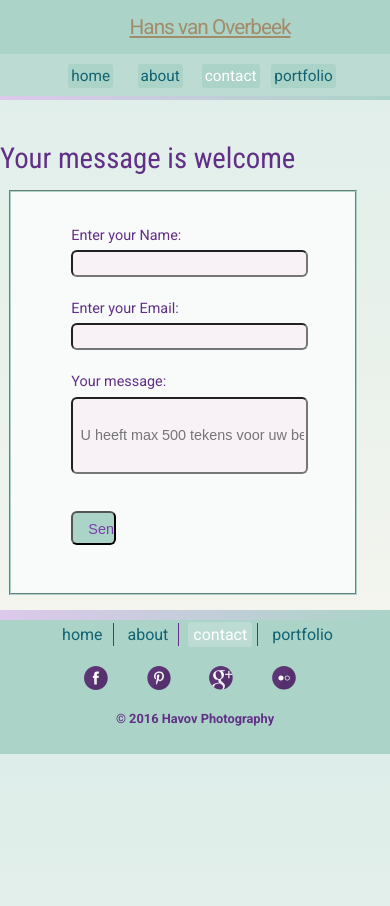
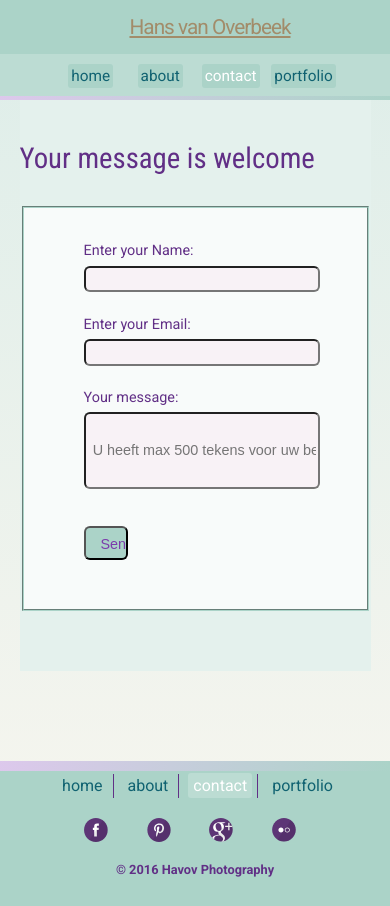
Before and after one commit to hansvanoverbeek/photoblog, a Jekyll site: the page built from contact.md, in a window 390 px wide. Built offline with Jekyll 4.4.1, drawn with Linux system fonts in a browser that asks for light colours.

Commit message:
mq form verwijderd

```diff
--- a/_sass/_forms.scss
+++ b/_sass/_forms.scss
@@ -1,13 +1,6 @@
 form {
 margin: $spacing-unit auto $spacing-unit * 2 auto;
   width: 100%;
-}
-
-@media screen and (max-width: 800px){
-  form{
-    width: 96%;
-    margin: 1em auto;
-  }
 }
 
 fieldset {
--- a/contact.md
+++ b/contact.md
@@ -5,7 +5,7 @@ description: Een contactformulier voor uw bericht. A contact form for your messa
 permalink: /contact/
 ---
 
-<main>
+<section class="portfolio-container">
  <h3>Your message is welcome</h3>
   <form action="https://formspree.io/havov@live.nl"
       method="POST">
@@ -19,4 +19,4 @@ permalink: /contact/
       <input id="submit" type="button" value="Send">
       </fieldset>
   </form>
-</main>
+</section>
```
